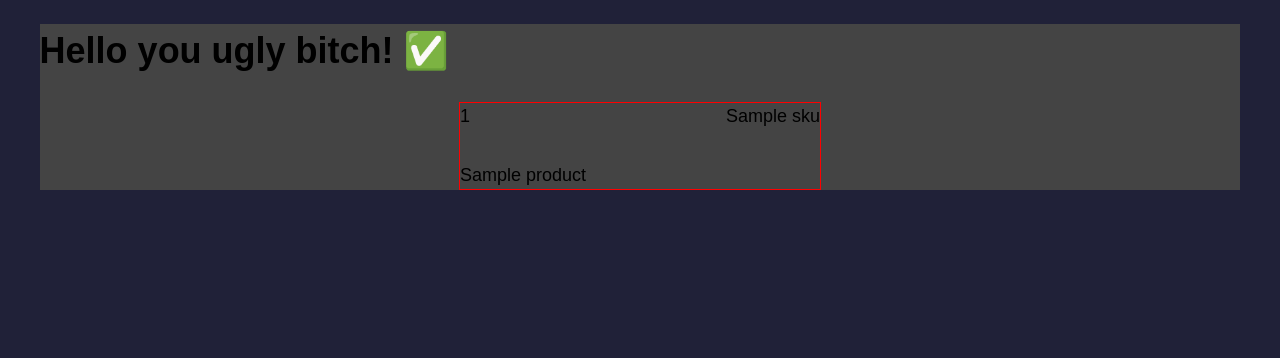
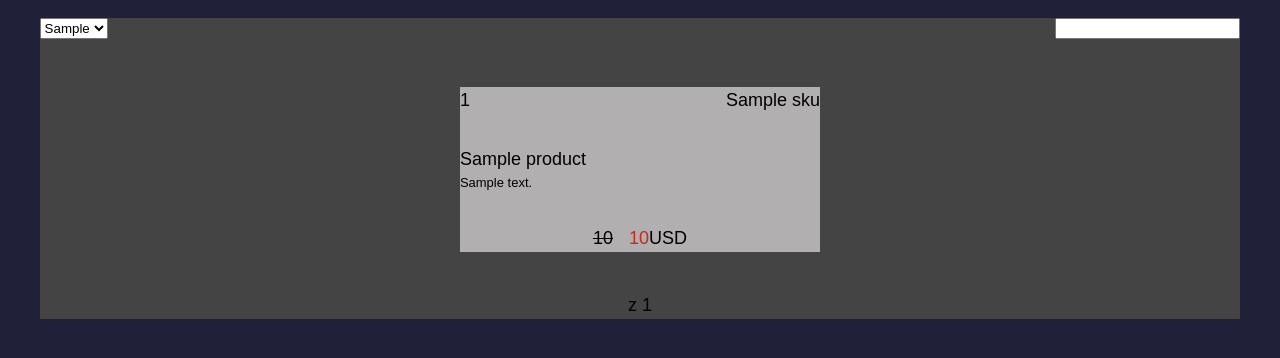
Before and after one commit to Crlsky/senteRekrutacja, a Symfony app: template templates/product/index.html.twig in a window 1280 px wide. Shown: the top 358 px of the page. Run offline with Twig, Linux system fonts and the light colour scheme; the template is opened without the code that fills it: most values are stand-ins (such as "Sample title", 1, 10 or a date in 2020); some libraries are stand-ins or nearby versions.

Commit message:
Pagination & Search bar & Modal
i did not have time for any testing but after all i learn a lot

```diff
--- /dev/null
+++ b/public/css/modal.css
@@ -0,0 +1,16 @@
+.product-modal {
+    width: 400px;
+    margin: 1rem 45rem;
+    position: fixed;
+    background-color: white;
+    display: none;
+    flex-direction: column;
+    padding: 1rem;
+}
+
+.modal-close {
+    align-self: flex-end;
+    text-decoration: none;
+    color: #000;
+    font-weight: 800;
+}
--- a/public/css/product.css
+++ b/public/css/product.css
@@ -17,7 +17,8 @@ body {
 
 .product {
     width: 30%;
-    border: 1px solid red;
+    margin-bottom: .5rem;
+    background-color: rgb(177, 175, 175);
 }
 
 .product-header {
@@ -25,3 +26,55 @@ body {
     justify-content: space-between;
     margin-bottom: 2rem;
 }
+
+.product-body {
+    display: flex;
+    flex-direction: column;
+}
+
+.product-name {
+    font-size: large;
+    cursor: pointer;
+}
+
+.product-description {
+    font-size: small;
+}
+
+.product-footer {
+    display: flex;
+    margin-top: 2rem;
+}
+
+.product-price {
+    margin-right: 1rem;
+}
+
+.product-discount {
+    color:rgb(201, 40, 28)
+}
+
+.discount {
+    text-decoration: line-through;
+}
+
+.product-top-bar {
+    display: flex;
+    justify-content: space-between;
+    margin-bottom: 3rem;
+}
+
+.product-footer {
+    display: flex;
+    justify-content: center;
+}
+
+.pagination-page {
+    margin: 2rem;
+    color: #fff;
+    text-decoration: none;
+}
+
+.current-page {
+    text-decoration: underline;
+}
--- /dev/null
+++ b/public/js/modal.js
@@ -0,0 +1,30 @@
+$(document).on('click', '.product-name', function(){
+    let producSelector = $(this).parent().parent();
+    showModal();
+    dataModalFiller(producSelector);
+})
+
+$(document).on('click', '.modal-close', closeModal);
+
+function dataModalFiller(productSelector){
+    let name = productSelector.find('.product-name').text();
+    let description = productSelector.find('.product-description').text();
+    let imageURI = getRandomImageURI();
+
+    $('.modal-name').text(name);
+    $('.modal-description').text(description);
+    $('.modal-img').attr('src', imageURI);
+}
+
+function getRandomImageURI(){
+    let randomImage = Math.ceil(Math.random()*100);
+    return 'https://picsum.photos/id/'+randomImage+'/400';
+}
+
+function showModal(){
+    $('.product-modal').css('display','flex');
+}
+
+function closeModal(){
+    $('.product-modal').hide();
+}
--- /dev/null
+++ b/public/js/product.js
@@ -0,0 +1,66 @@
+$(document).on('change', '.product-per-page', function(){
+    let productPerPage = $(this).val();
+    let urn = "/product/"+productPerPage+"/1";
+    document.location.href = urn;
+})
+
+$(document).on('change, keyup', '.product-search-bar', function(){
+    let inputValue = $(this).val();
+
+    //little trick to not to implement basic symfony listing and pagination when clear search bar
+    if(inputValue.length == 0)
+        location.reload();
+
+    if(inputValue.length < 3)
+        return;
+
+    $.ajax({
+        url: '/search/'+inputValue,
+        method: 'GET',
+        dataType: 'json',
+    }).done(function(data){
+        renderFetchedProducts(data);
+    }).fail(function(err){
+        console.log(err);
+    });
+})
+
+function renderFetchedProducts(products){
+    remvoeAndClearBlocks();
+    products.forEach(product => {
+        let productHTML = prepareProductHTML(product);
+        $('.product-container').append(productHTML);
+    });
+}
+
+function remvoeAndClearBlocks(){
+    $('.product-footer').remove();
+    $('.product-container').empty();
+}
+
+function prepareProductHTML(product){
+    let currency = $('.currency').val();
+    let priceBlock = ``;
+
+    if(product.discount > 0)
+        priceBlock = ` <span class="product-price discount">`+product.price+`</span>
+            <span class="product-discount">`+product.discount+`</span>`;
+    else
+        priceBlock = `<span class="product-price">`+product.price+`</span>`;
+
+    let productHtml = `<div class="product" data-id="`+product.id+`">
+        <div class="product-header">
+            <span class="product-id">`+product.id+`</span>
+            <span class="product-sku">`+product.sku+`</span>
+        </div>
+        <div class="product-body">
+            <span class="product-name">`+product.name+`</span>
+            <span class="product-description">`+product.description+`</span>
+        </div>
+        <div class="product-footer">
+            `+priceBlock+currency+`
+        </div>
+    </div>`
+
+    return productHtml;
+}
--- a/templates/product/index.html.twig
+++ b/templates/product/index.html.twig
@@ -3,12 +3,36 @@
 {% block title %}Hello ProductController!{% endblock %}
 
 {% block stylesheets %}
-<link href="{{ asset('css/product.css') }}" rel="stylesheet"/>
+    <link href="{{ asset('css/product.css') }}" rel="stylesheet"/>
+    <link href="{{ asset('css/modal.css') }}" rel="stylesheet"/>
+{% endblock %}
+
+{% block javascripts %}
+    <script
+    src="https://code.jquery.com/jquery-3.6.0.min.js"
+    integrity="sha256-/xUj+3OJU5yExlq6GSYGSHk7tPXikynS7ogEvDej/m4="
+    crossorigin="anonymous"></script>
+    <script src="{{ asset('js/product.js') }}"></script>
+    <script src="{{ asset('js/modal.js') }}"></script>
 {% endblock %}
 
 {% block body %}
+<div class="product-modal">
+    <a class="modal-close">X</a>
+    <h1 class="modal-name">asdasdasd</h1>
+    <h3 class="modal-description">asdasd</h3>
+    <img src="" class="modal-img" />
+</div>
 <div class="example-wrapper">
-    <h1>Hello you ugly bitch! ✅</h1>
+    <div class="product-top-bar">
+        <input type="hidden" class="currency" vlaue={{currency}} />
+        <select class="product-per-page">
+            {% for limit in productPerPageLimits %}
+                <option value="{{limit}}" {% if limit == currentLimit %}selected{% endif %}>{{limit}}</option>
+            {% endfor %}
+        </select>
+        <input class="product-search-bar" type="text" />
+    </div>
     <div class="product-container">
         {% for product in products %}
             <div class="product" data-id="{{product.id}}">
@@ -16,9 +40,30 @@
                     <span class="product-id">{{product.id}}</span>
                     <span class="product-sku">{{product.sku}}</span>
                 </div>
-                <span class="product-name">{{product.name}}</span>
+                <div class="product-body">
+                    <span class="product-name">{{product.name}}</span>
+                    <span class="product-description">{{product.description}}</span>
+                </div>
+                <div class="product-footer">
+                    {% if product.discount > 0 %}
+                        <span class="product-price discount">{{product.price}}</span>
+                        <span class="product-discount">{{product.discount}}</span>
+                    {% else %}
+                        <span class="product-price">{{product.price}}</span>
+                    {% endif %}
+                    {{currency}}
+                </div>
             </div>
         {% endfor %}
     </div>
+    <div class="product-footer">
+        {% if pagination|first > 1 %}
+            <span><a href="/product/{{currentLimit}}/{{currentPage - 1}}" class="pagination-page">{{currentPage - 1}}</a></span>
+        {% endif %}
+        {% for page in pagination %}
+            <span><a href="/product/{{currentLimit}}/{{page}}" class="pagination-page {% if page == currentPage %}current-page{% endif %}">{{page}}</a></span>
+        {% endfor %}
+            <span>z {{numberOfPages}}</span>
+    </div>
 </div>
 {% endblock %}
```
Also changed, not shown: src/Controller/ProductController.php (+57 -3 lines), src/Repository/ProductRepository.php (+25 -0 lines).
